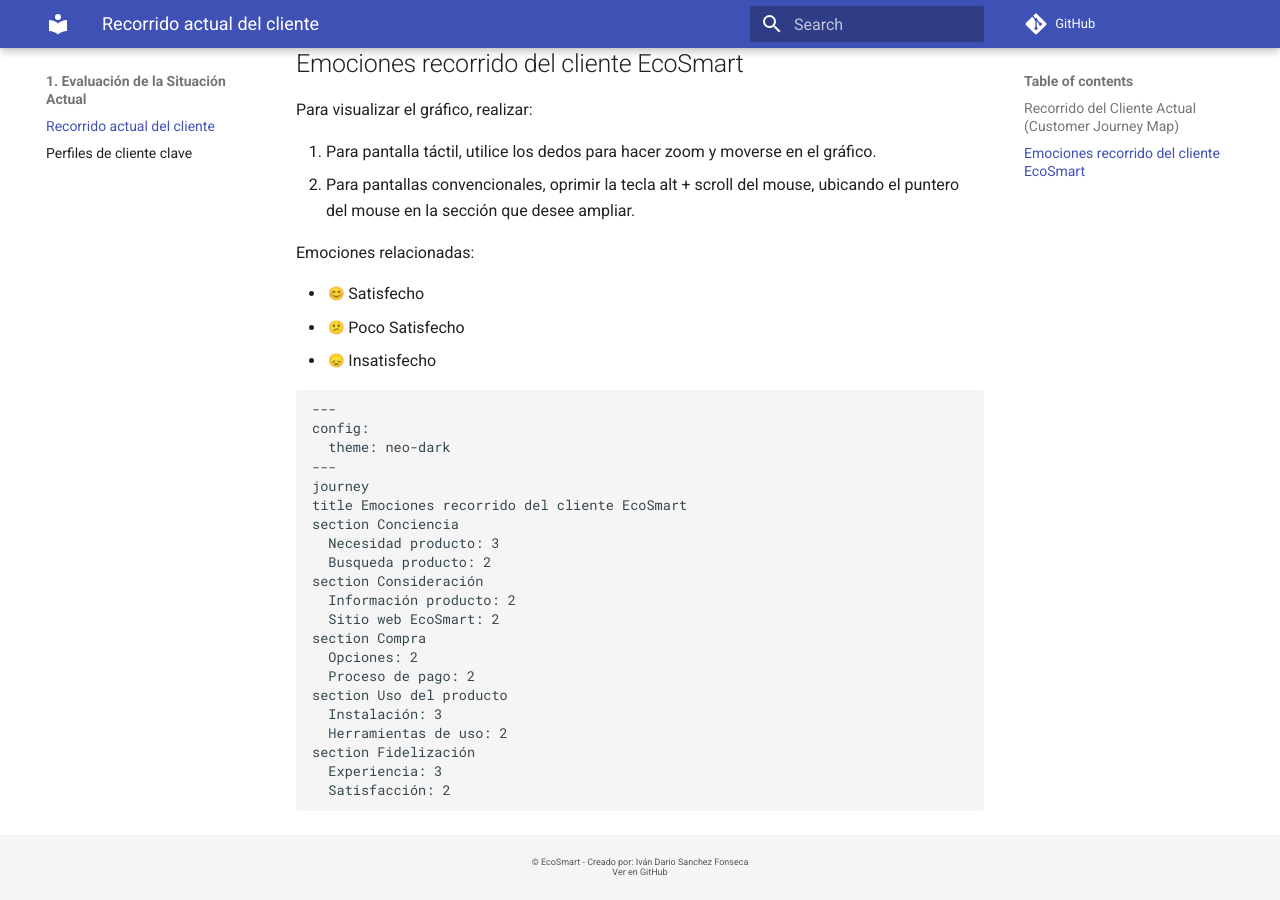
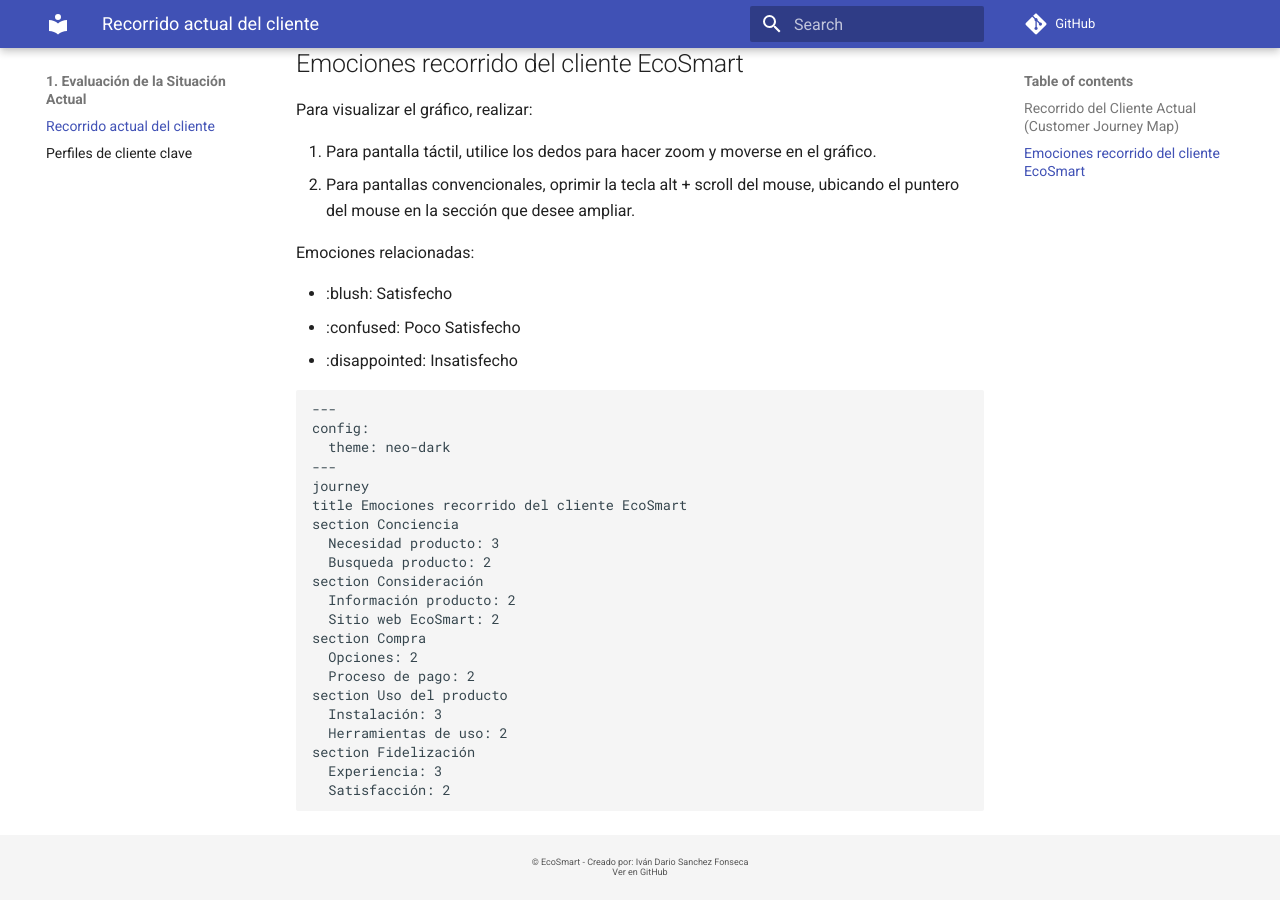
Before and after one commit to EOBS-MIDE/EcoSmart, an MkDocs documentation site: the page built from docs/situacionActual/SituacionActual.md, in a window 1280 px wide and 900 px high, scrolled down 976 px. Built offline with MkDocs 1.6.1 and Material for MkDocs 9.7.7, drawn with Linux system fonts in a browser that asks for light colours; emoji names are drawn with the system emoji font; comment, search, counter and statistics services are not loaded; the version menu is left out.

Commit message:
comento extensiones markdown

```diff
--- a/mkdocs.yml
+++ b/mkdocs.yml
@@ -30,7 +30,7 @@
   - panzoom
 extra_css:
   - extra.css
-markdown_extensions:
-  - pymdownx.emoji:
-      emoji_index: !!python/name:material.extensions.emoji.twemoji
-      emoji_generator: !!python/name:material.extensions.emoji.to_svg
+# markdown_extensions:
+#   - pymdownx.emoji:
+#       emoji_index: !!python/name:material.extensions.emoji.twemoji
+#       emoji_generator: !!python/name:material.extensions.emoji.to_svg
```
